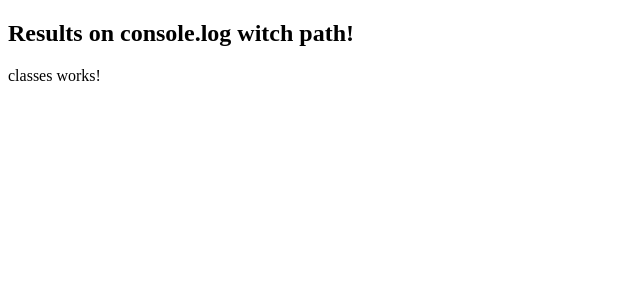
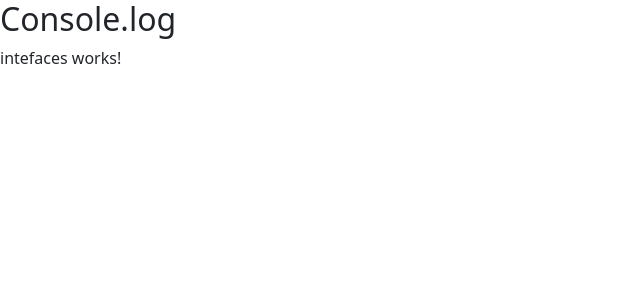
Before and after one commit to cidaluna/devdojo-typescript, an Angular app: page /interfaces in a window 1280 px wide. Shown: the top 300 px of the page, without its empty margins (0-640 px from the left). Built offline with nearby package versions, Linux system fonts and the light colour scheme.

Commit message:
new multiple interface list person

```diff
--- a/angular.json
+++ b/angular.json
@@ -30,6 +30,7 @@
               "src/assets"
             ],
             "styles": [
+              "node_modules/bootstrap/dist/css/bootstrap.min.css",
               "src/styles.css"
             ],
             "scripts": []
--- a/package.json
+++ b/package.json
@@ -18,6 +18,7 @@
     "@angular/platform-browser": "~13.1.0",
     "@angular/platform-browser-dynamic": "~13.1.0",
     "@angular/router": "~13.1.0",
+    "bootstrap": "^5.1.3",
     "rxjs": "~7.4.0",
     "tslib": "^2.3.0",
     "zone.js": "~0.11.4"
--- a/src/app/app-routing.ts
+++ b/src/app/app-routing.module.ts
@@ -12,7 +12,7 @@ import { InterfacesComponent } from './interfaces/interfaces.component';
 
 
 
-const routes: Routes = [
+const appRoutes: Routes = [
   { path: 'home', component: HomeComponent },
   { path: 'classes', component: ClassesComponent },
   { path: 'functions', component: FunctionsComponent },
@@ -27,7 +27,8 @@ const routes: Routes = [
   imports: [
     CommonModule,
     BrowserModule,
-    RouterModule.forRoot(routes)
+    RouterModule,
+    RouterModule.forRoot(appRoutes)
   ],
   // adicionei elemento no exports
   exports: [ RouterModule ]
--- a/src/app/app.component.html
+++ b/src/app/app.component.html
@@ -1,3 +1,3 @@
-<h2>Results on console.log witch path!</h2>
+<h2>Console.log </h2>
 
-<app-classes>app - classes test</app-classes>
+<router-outlet></router-outlet>
--- a/src/app/app.module.ts
+++ b/src/app/app.module.ts
@@ -1,8 +1,8 @@
 import { NgModule } from '@angular/core';
 import { BrowserModule } from '@angular/platform-browser';
 
-import { RouterModule } from '@angular/router';
-import { AppRoutingModule } from './app-routing';
+
+import { AppRoutingModule } from './app-routing.module';
 
 import { AppComponent } from './app.component';
 import { TiposvariaveisComponent } from './tiposvariaveis/tiposvariaveis.component';
@@ -25,7 +25,6 @@ import { GenericsComponent } from './generics/generics.component';
   ],
   imports: [
     BrowserModule,
-    RouterModule,
     AppRoutingModule
   ],
   providers: [],
--- a/src/app/interfaces/interfaces.component.ts
+++ b/src/app/interfaces/interfaces.component.ts
@@ -54,4 +54,27 @@ em1 = {
 
 console.log('Result: ' +em1.name+ " " +em1.age);
 
+// Multiple Interface
+interface ListPerson{
+  name: string;
+}
+
+interface ListPersonDetail{
+  age: number;
+  gender: string;
+}
+
+interface ListEmployee extends ListPerson, ListPersonDetail{
+  empCode: number;
+}
+
+let empObject = <ListEmployee>{};
+empObject.name = "Lu";
+empObject.age = 35;
+empObject.gender = "female";
+empObject.empCode = 848;
+
+console.log("Name: "+empObject.name);
+console.log("Employee code: "+empObject.empCode);
+
 console.log(" ----- END - INTERFACES ------");
```
Also changed, not shown: 1 other file (tests, documents, lock files or other folders).
